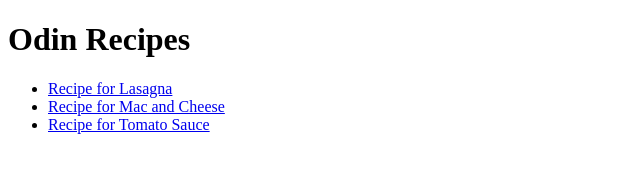
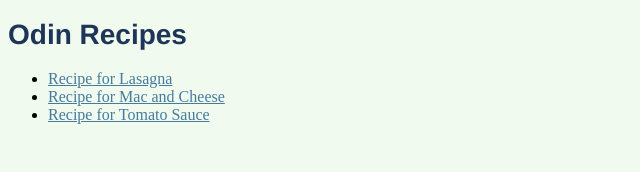
Before and after one commit to yannickmarz/odin-recipes, a plain HTML site: page index.html in a window 1280 px wide. Shown: the whole page, without its empty margins (0-640 px from the left). Drawn offline with Linux system fonts and the light colour scheme.

Commit message:
Change Link color

```diff
--- a/index.html
+++ b/index.html
@@ -3,6 +3,7 @@
 <head>
     <meta charset="UTF-8">
     <meta name="viewport" content="width=device-width, initial-scale=1.0">
+    <link rel="stylesheet" href="styles.css">
     <title>Odin Recipes</title>
 </head>
 <body>
--- a/styles.css
+++ b/styles.css
@@ -9,5 +9,5 @@ h1 {
 }
 
 a {
-
+    color: #457b9d;
 }
```
